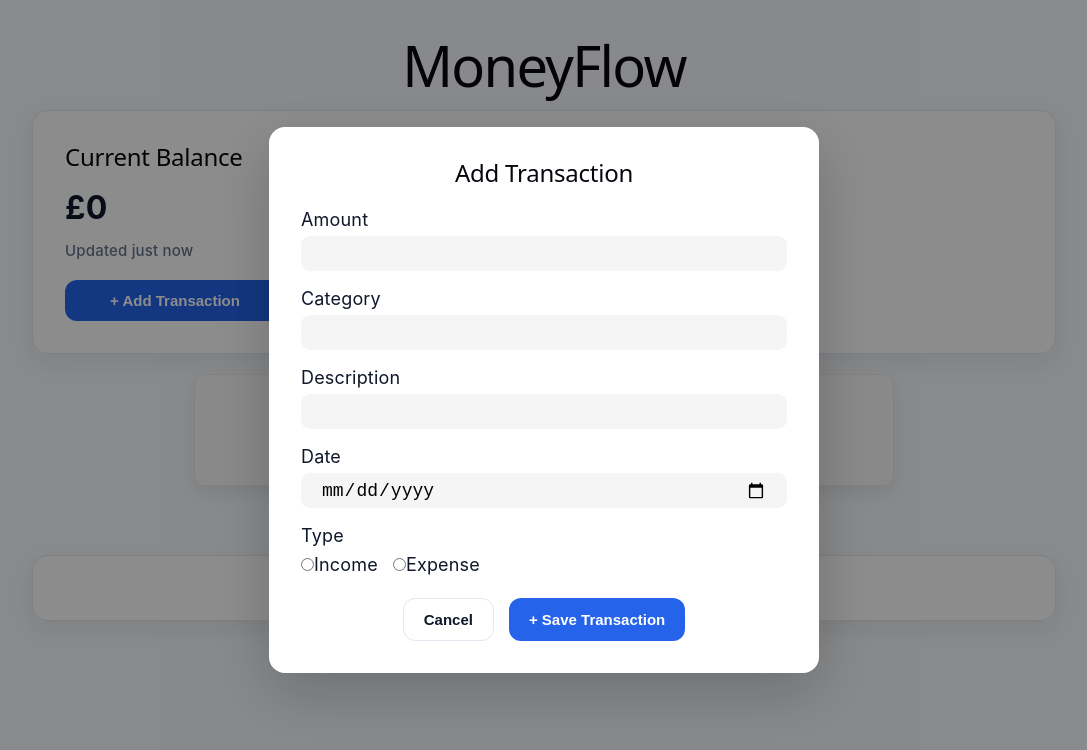
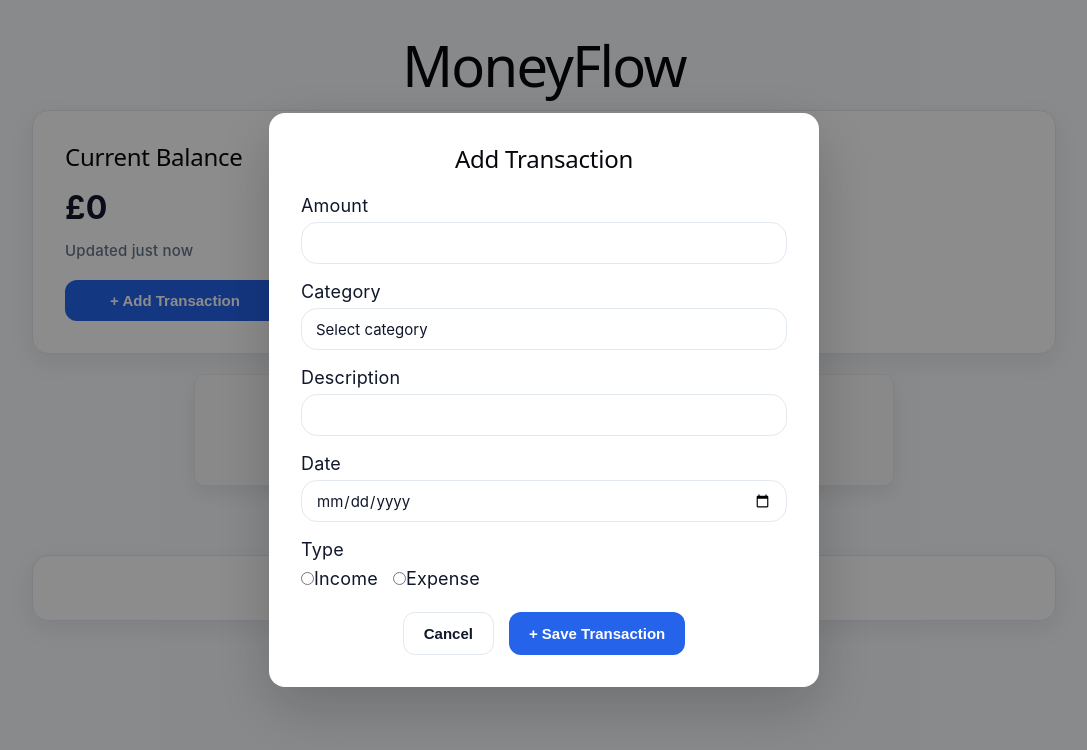
Before and after one commit to hulkakhrystyna/MoneyFlow, a React (Vite) app: page / in a window 1280 px wide. Both pictures are taken after a click on the button "+ Add Transaction". Shown: the top 750 px of the page, without its empty margins (96-1183 px from the left). Built offline with nearby package versions, Linux system fonts and the light colour scheme.

Commit message:
Add category dropdown to transaction form

```diff
--- a/src/components/TransactionForm/TransactionForm.css
+++ b/src/components/TransactionForm/TransactionForm.css
@@ -14,7 +14,7 @@
   background: white;
   border-radius: 16px;
   padding: 32px;
-    box-shadow: 0 20px 60px rgba(0,0,0,.2);
+  box-shadow: 0 20px 60px rgba(0, 0, 0, 0.2);
 }
 
 .transaction-inputs {
@@ -33,30 +33,33 @@
 
 /* From Uiverse.io by alexruix */
 .transaction-input {
-    max-width: 100%;
-    height: 35px;
-    background-color: #05060f0a;
-    border-radius: .5rem;
-    padding: 0 1rem;
-    border: 2px solid transparent;
-    font-size: 1rem;
-    transition: border-color .3s cubic-bezier(.25,.01,.25,1) 0s, color .3s cubic-bezier(.25,.01,.25,1) 0s,background .2s cubic-bezier(.25,.01,.25,1) 0s;
+  width: 100%;
+  height: 42px;
+  padding: 0 14px;
+  border: 1px solid var(--color-border);
+  border-radius: var(--radius-md);
+  background: var(--color-surface);
+  color: var(--color-text);
+  font-size: 15px;
+  font-family: inherit;
+  transition: var(--transition-fast);
+  appearance: none;
 }
 
-  .transaction-input:hover, .transaction-input:focus {
-    outline: none;
-    border-color: #05060f;
+.transaction-input:hover {
+  border-color: var(--color-primary);
 }
 
 .transaction-input:focus {
-    color: #05060fc2;
+  outline: none;
+  border-color: var(--color-primary);
+  box-shadow: 0 0 0 3px rgba(59, 130, 246, 0.15);
 }
 
 .transaction-radio-input {
   display: flex;
   flex-direction: row;
   gap: 15px;
-
 }
 
 .transaction-form-actions {
--- a/src/components/TransactionForm/TransactionForm.jsx
+++ b/src/components/TransactionForm/TransactionForm.jsx
@@ -24,14 +24,24 @@ function TransactionForm({
           </div>
           <div className="transaction-input-group">
             <label>Category</label>
-            <input
+            <select
               className="transaction-input"
               autoComplete="off"
-              type="text"
               name="category"
               value={formData.category}
               onChange={onChangeInput}
-            />
+            >
+              <option value="" disabled>
+                Select category
+              </option>
+              <option value="Food">Food</option>
+              <option value="Shopping">Shopping</option>
+              <option value="Transport">Transport</option>
+              <option value="Salary">Salary</option>
+              <option value="Entertainment">Entertainment</option>
+              <option value="Bills">Bills</option>
+              <option value="Other">Other</option>
+            </select>
           </div>
           <div className="transaction-input-group">
             <label>Description</label>
--- a/src/components/TransactionItem/TransactionItem.jsx
+++ b/src/components/TransactionItem/TransactionItem.jsx
@@ -13,6 +13,7 @@ function TransactionItem({
     Salary: "💰",
     Entertainment: "🎮",
     Bills: "📄",
+    Other: "🧩",
   };
 
   return (
--- a/src/pages/Dashboard/Dashboard.jsx
+++ b/src/pages/Dashboard/Dashboard.jsx
@@ -14,6 +14,7 @@ function Dashboard() {
 
   function closeTransactionForm() {
     setIsTransactionFormOpen(false);
+    setFormData(emptyForm);
   }
 
   const [transactions, setTransactions] = useState([]);
```
Lines whose indentation alone changed are shown as unchanged.
